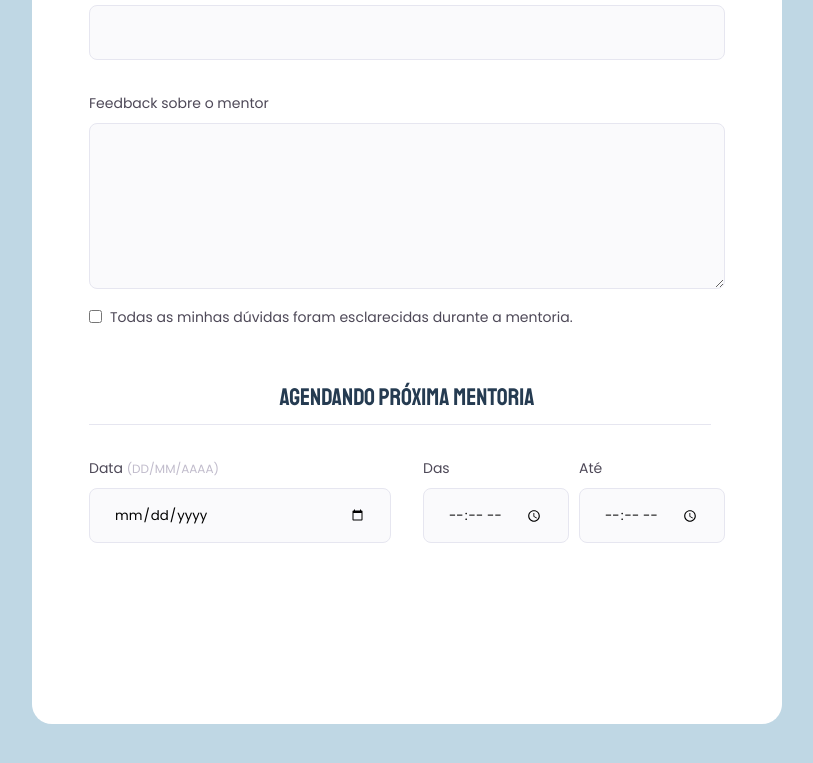
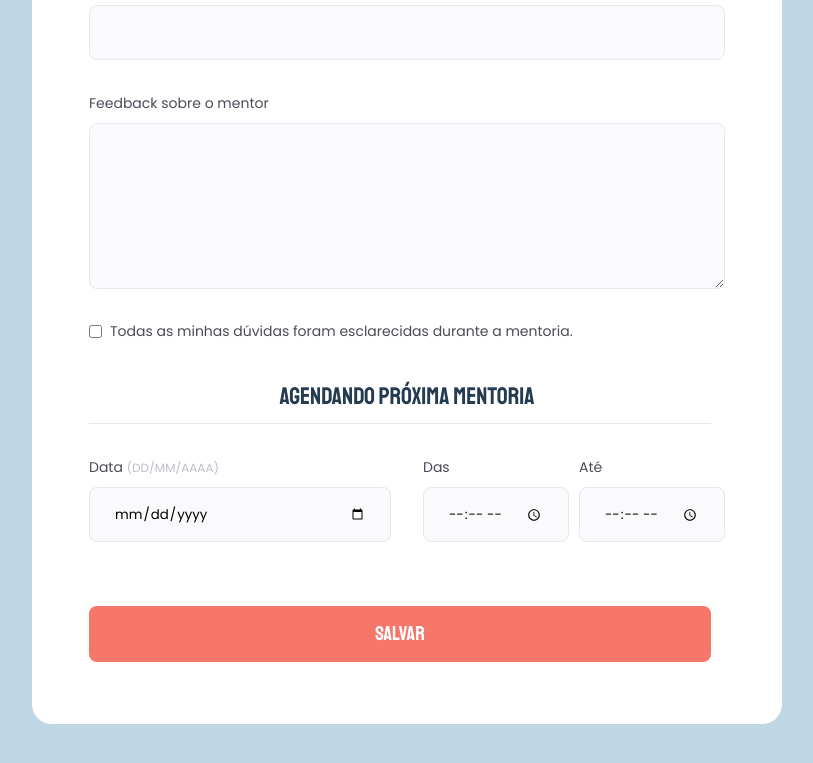
Before and after one commit to gustavonunesbispo/form-layout-recreation-2, a plain HTML site: page index.html in a window 1280 px wide. Shown: the part 816-1579 px from the top of the page, without its empty margins (313-1126 px from the left). Drawn offline with Linux system fonts and the light colour scheme.

Commit message:
add and style button

```diff
--- a/css/style.css
+++ b/css/style.css
@@ -109,7 +109,7 @@ label {
   line-height: 24px;
 }
 
-input {
+.input-wrapper input {
   height: 55px;
   padding: 24px;
   border-radius: 8px;
@@ -150,6 +150,7 @@ textarea {
 .checkbox-wrapper {
   display: flex;
   align-items: center;
+  margin-top: 30px;
 }
 
 .checkbox-input {
@@ -210,3 +211,22 @@ textarea {
   margin-bottom: 31px;
   background: #E6E6F0;
 }
+
+footer {
+  height: 51px;
+  width: 622px;
+  display: flex;
+  flex-direction: column;
+  margin-top: 64px;
+}
+
+.button {
+  background: #F67669;
+  color: #FFF;
+  border: none;
+  border-radius: 8px;
+  padding: 15px 40px;
+  font-family: 'Staatliches';
+  font-size: 20px;
+  line-height: 26px;
+}
--- a/index.html
+++ b/index.html
@@ -103,6 +103,10 @@
             </div>
 
           </div>
+
+          <footer>
+            <input class="button" type="submit" form="my-form" value="Salvar">
+          </footer>
         </div>
       </fieldset>
 
```
